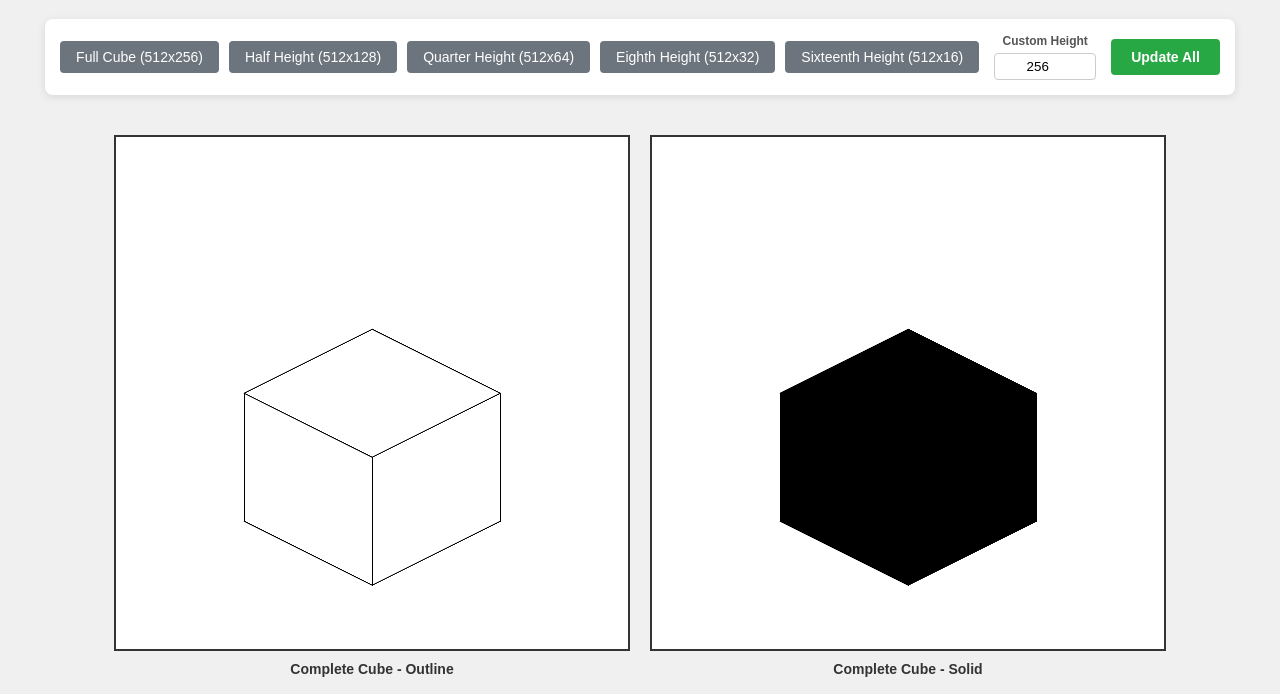
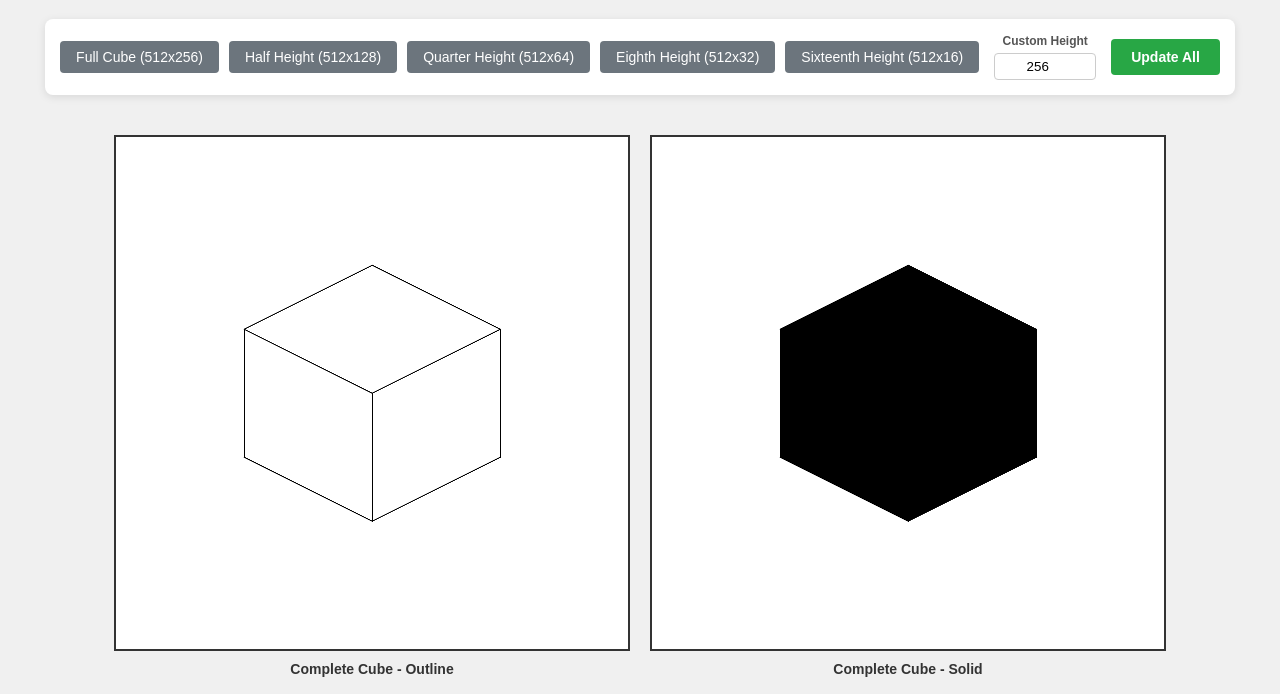
Before and after one commit to hmatt1/control-net-isometric-templates, a plain HTML site: page index.html in a window 1280 px wide. Shown: the part 81-775 px from the top of the page. Drawn offline with Linux system fonts and the light colour scheme.

Commit message:
Update index.html

```diff
--- a/index.html
+++ b/index.html
@@ -378,7 +378,7 @@
             const isoHeight = 128;  // Half-height of the diamond (vertical distance, maintaining 2:1 ratio)
 
             // Fixed base position - bottom diamond always at the same level
-            const baseY = centerY + isoHeight + 256;  // Bottom diamond bottom edge
+            const baseY = centerY + isoHeight + 128;  // Bottom diamond bottom edge
 
             return {
                 // Top diamond - moves up based on height
```
